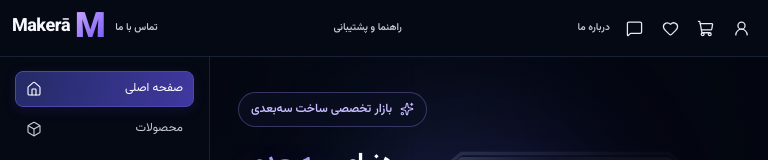
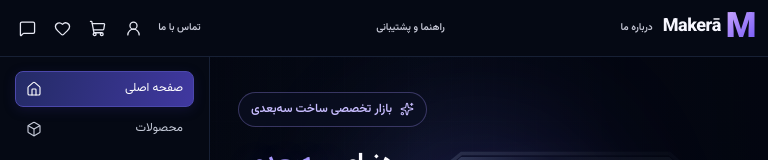
Before and after one commit to ParisaAtaee2000/web-projects, a React (Vite) app in the folder 3d-marketplace/: page / in a window 768 px wide. Shown: the top 160 px of the page. Built offline with nearby package versions, Linux system fonts and the light colour scheme.

Commit message:
Place Makerā brand on the right in RTL header

```diff
--- a/3d-marketplace/src/components/header/header.css
+++ b/3d-marketplace/src/components/header/header.css
@@ -287,8 +287,8 @@
 
 /* Desktop reference layout: brand, search, horizontal menu, account actions. */
 .reference-header {
-  grid-template-columns: auto minmax(190px, 24vw) minmax(0, 1fr) auto;
-  grid-template-areas: "brand search nav actions";
+  grid-template-columns: auto minmax(0, 1fr) minmax(190px, 24vw) auto;
+  grid-template-areas: "actions nav search brand";
   column-gap: clamp(10px, 1.35vw, 20px);
   min-height: 56px;
   padding-inline: clamp(16px, 2.4vw, 34px);
@@ -299,7 +299,7 @@
   top: auto;
   right: auto;
   grid-area: brand;
-  justify-self: start;
+  justify-self: end;
   transform: none;
 }
 
@@ -347,14 +347,14 @@
 }
 
 .reference-header .header-actions {
-  justify-self: end;
+  justify-self: start;
   gap: clamp(4px, .7vw, 10px);
 }
 
 @media (max-width: 1050px) and (min-width: 761px) {
   .reference-header {
-    grid-template-columns: auto minmax(145px, 20vw) minmax(0, 1fr) auto;
-    grid-template-areas: "brand search nav actions";
+    grid-template-columns: auto minmax(0, 1fr) minmax(145px, 20vw) auto;
+    grid-template-areas: "actions nav search brand";
     column-gap: 10px;
     padding-inline: 12px;
   }
@@ -368,7 +368,7 @@
 @media (max-width: 900px) and (min-width: 761px) {
   .reference-header {
     grid-template-columns: auto minmax(0, 1fr) auto;
-    grid-template-areas: "brand nav actions";
+    grid-template-areas: "actions nav brand";
   }
 
   .reference-header .header-search { display: none; }
```
